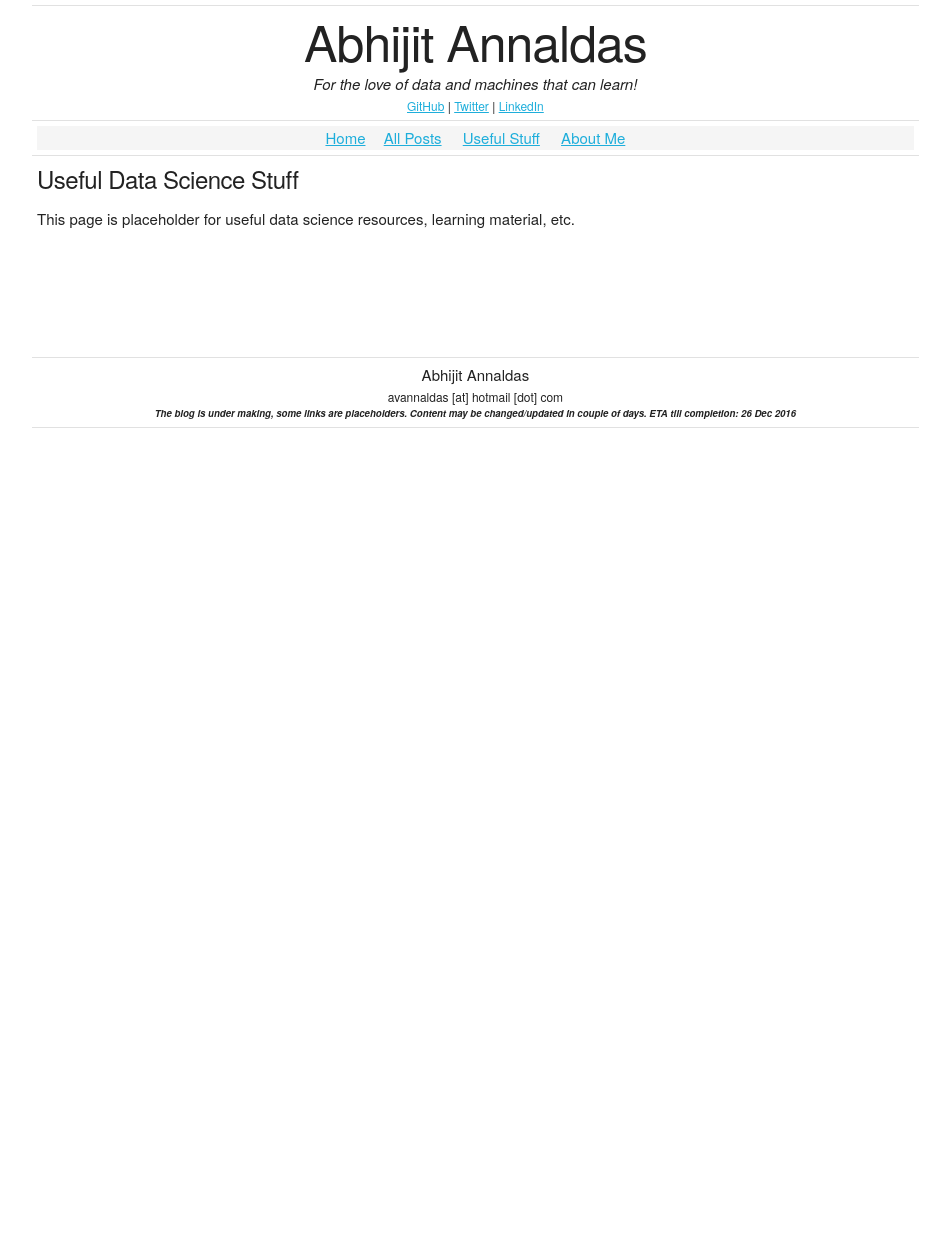
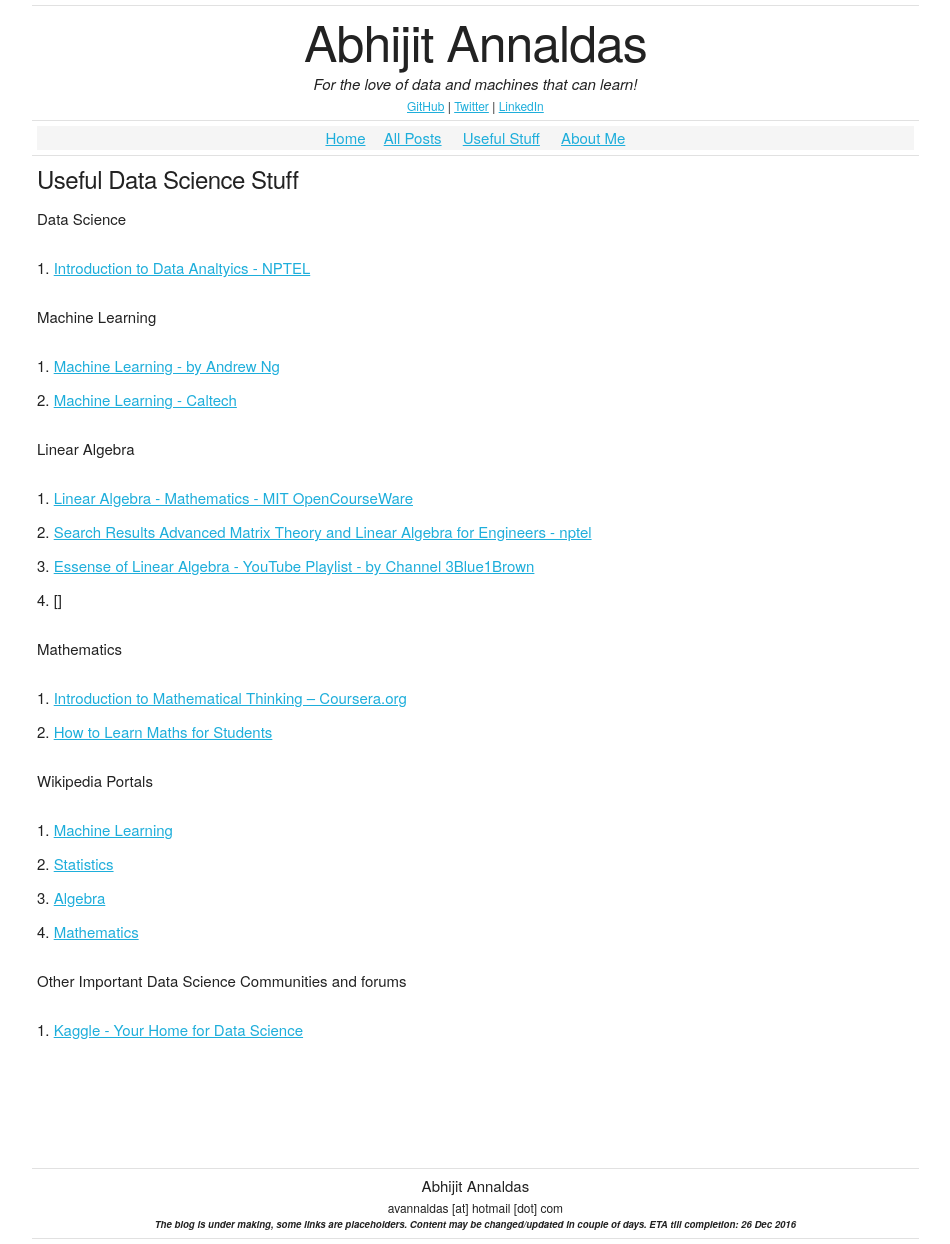
Before and after one commit to devm1023/ML_project, a Jekyll site: the page built from pages/useful-stuff.markdown, in a window 1280 px wide. Shown: the whole page, without its empty margins (123-1073 px from the left). Built offline with Jekyll 4.4.1, drawn with Linux system fonts in a browser that asks for light colours; some web fonts are replaced; before the commit the page ends 900 px from its top, so only the background shows below that.

Commit message:
useful-stuff

```diff
--- a/pages/useful-stuff.markdown
+++ b/pages/useful-stuff.markdown
@@ -4,4 +4,29 @@
 permalink: /useful-stuff/
 ---
 
-This page is placeholder for useful data science resources, learning material, etc.
+
+Data Science
+  1. [Introduction to Data Analtyics - NPTEL](http://nptel.ac.in/courses/110106064/1){:target="_blank"}
+
+Machine Learning
+  1. [Machine Learning - by Andrew Ng](https://www.coursera.org/learn/machine-learning){:target="_blank"}
+  2. [Machine Learning - Caltech](https://www.youtube.com/playlist?list=PLD63A284B7615313A){:target="_blank"}
+
+Linear Algebra
+  1. [Linear Algebra - Mathematics - MIT OpenCourseWare](https://ocw.mit.edu/courses/mathematics/18-06-linear-algebra-spring-2010/){:target="_blank"}
+  2. [Search Results Advanced Matrix Theory and Linear Algebra for Engineers - nptel](http://nptel.ac.in/courses/111108066/){:target="_blank"}
+  3. [Essense of Linear Algebra - YouTube Playlist - by Channel 3Blue1Brown](https://www.youtube.com/playlist?list=PLZHQObOWTQDPD3MizzM2xVFitgF8hE_ab){:target="_blank"}
+  4. []
+
+Mathematics
+  1. [Introduction to Mathematical Thinking – Coursera.org](https://www.coursera.org/learn/mathematical-thinking){:target="_blank"}
+  2. [How to Learn Maths for Students](https://lagunita.stanford.edu/courses/Education/EDUC115-S/Spring2014/about){:target="_blank"}
+
+Wikipedia Portals
+  1. [Machine Learning](https://en.wikipedia.org/wiki/Portal:Machine_learning){:target="_blank"}
+  2. [Statistics](https://en.wikipedia.org/wiki/Portal:Statistics){:target="_blank"}
+  3. [Algebra](https://en.wikipedia.org/wiki/Portal:Algebra){:target="_blank"}
+  4. [Mathematics](https://en.wikipedia.org/wiki/Portal:Mathematics){:target="_blank"}
+
+Other Important Data Science Communities and forums
+  1. [Kaggle - Your Home for Data Science](https://www.kaggle.com/){:target="_blank"}
```
